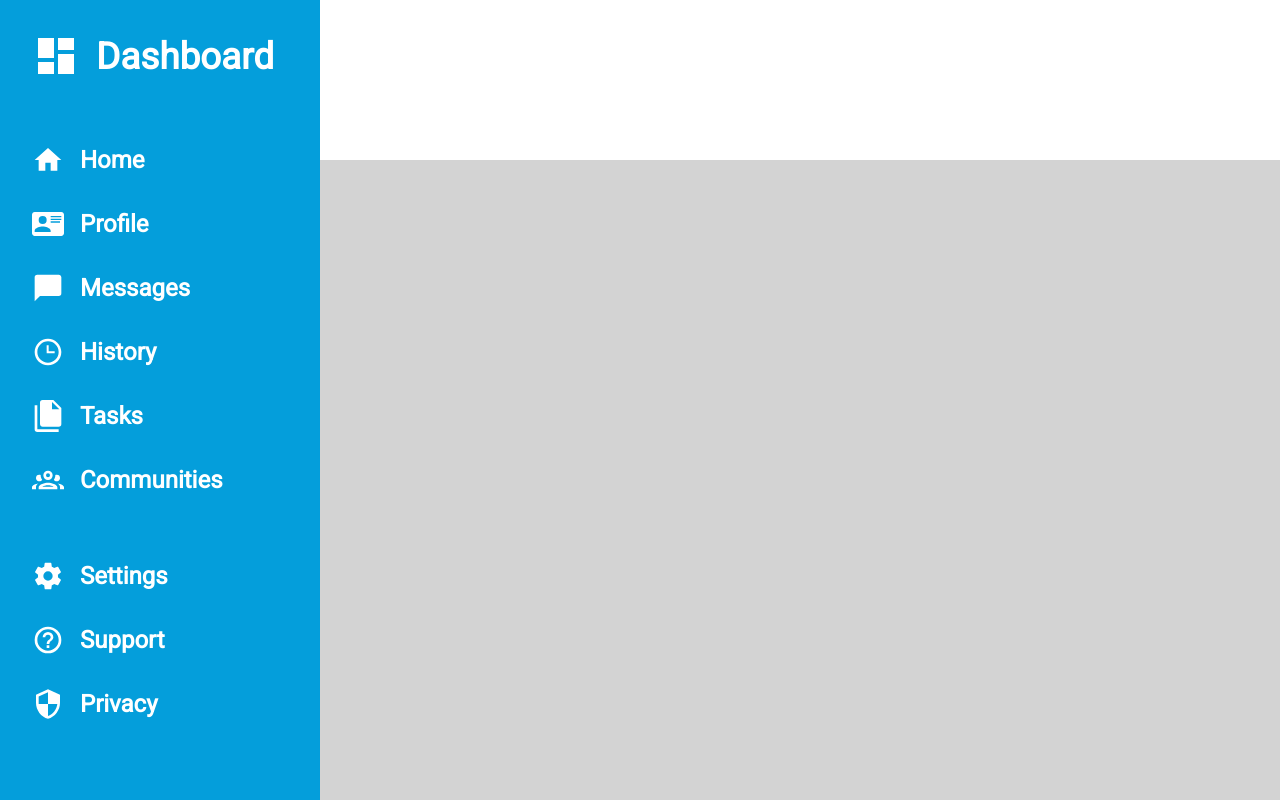
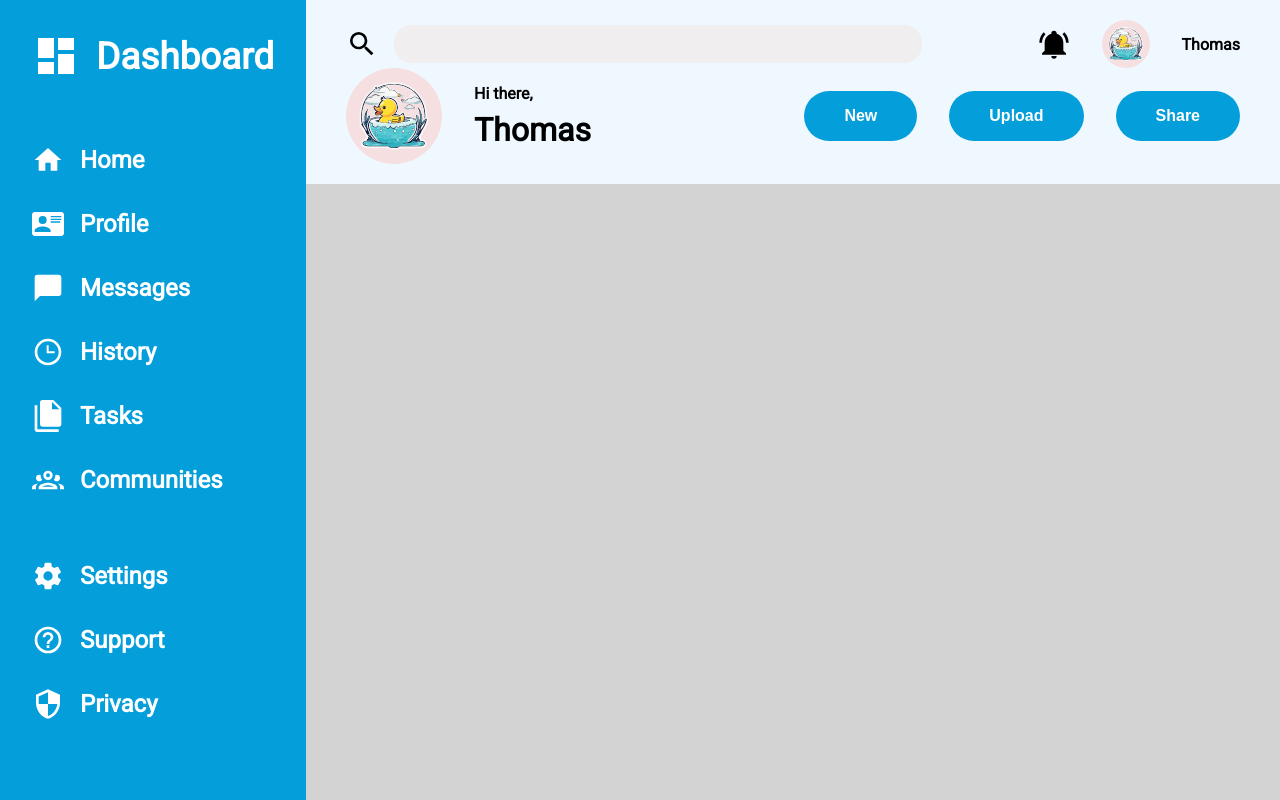
Before and after one commit to thuang3316/dashboard, a plain HTML site: page index.html in a window 1280 px wide. Shown: the top 800 px of the page. Drawn offline with Linux system fonts and the light colour scheme.

Commit message:
Finish styling header

```diff
--- a/index.html
+++ b/index.html
@@ -50,7 +50,33 @@
                 <div class="sidebar-content">Privacy</div>
             </div>
         </div>
-        <div class="header"></div>
+        <div class="header">
+            <div class="search-bar">
+                <div class="left">
+                    <img src="./icon/magnify.svg" alt="search-icon" class="header-icon">
+                    <input type="text" name="search-bar" id="search-bar">
+                </div>
+                <div class="right">
+                    <img src="./icon/bell-ring.svg" alt="notification-icon" class="header-icon">
+                    <img src="./icon/rubber-duck-8510266.svg" alt="avatar" class="avatar-small">
+                    <div class="name">Thomas</div>
+                </div>
+            </div>
+            <div class="lower">
+                <div class="left">
+                    <img src="./icon/rubber-duck-8510266.svg" alt="avatar" class="avatar">
+                    <div class="greeting">
+                        <div class="small">Hi there,</div>
+                        <div class="big">Thomas</div>
+                    </div>
+                </div>
+                <div class="right">
+                    <button>New</button>
+                    <button>Upload</button>
+                    <button>Share</button>
+                </div>
+            </div>
+        </div>
         <div class="content"></div>
     </div>
 </body>
--- a/styles.css
+++ b/styles.css
@@ -14,7 +14,7 @@ body {
 
 .container {
     display: grid;
-    grid-template: 1fr 4fr / 1fr 3fr;
+    grid-template: 1fr 4.5fr / 1fr 3.5fr;
     min-height: 100vh;
 }
 
@@ -70,9 +70,111 @@ body {
 /* header */
 
 .header {
+    background-color: aliceblue;
     display: flex;
     flex-direction: column;
     margin: 0;
+    padding: 20px 40px;
+    justify-content: space-between;
+}
+
+/* upper part */
+.search-bar {
+    display: flex;
+    justify-content: space-between;
+}
+
+.search-bar .left,.right {
+    display: flex;
+    align-items: center;
+    gap: 1rem;
+}
+
+.search-bar .right {
+    gap: 2rem;
+}
+
+#search-bar {
+  width: 500px;
+  padding: 10px 14px;
+  font-size: 16px;
+  background-color: rgb(240, 238, 238);
+
+  border: none;
+  border-radius: 2ch;
+  outline: none;
+
+  transition: border-color 0.2s ease, box-shadow 0.2s ease;
+}
+
+#search-bar:focus {
+  border-color: #4f46e5;
+  box-shadow: 0 0 0 3px rgba(79, 70, 229, 0.2);
+}
+
+.name {
+    font-weight: bold;
+}
+
+/* bottom part */
+.lower {
+    display: flex;
+    justify-content: space-between;
+}
+
+.lower .left {
+    display: flex;
+    align-items: center;
+    gap: 2rem;
+}
+
+.greeting {
+    display: flex;
+    flex-direction: column;
+    gap: 0.5rem;
+}
+
+.greeting .small {
+    font-weight: bold;
+}
+
+.greeting .big {
+    font-weight: bold;
+    font-size: 2rem;
+}
+
+.lower .right {
+    display: flex;
+    gap: 2rem;
+}
+
+button {
+    background-color: rgb(4, 158, 219);
+    font-size: 1rem;
+    color: white;
+    font-weight: bold;
+    border: none;
+    border-radius: 2em;
+    padding: 1rem 2.5rem;
+}
+
+/* icon-styling */
+.header-icon {
+    height: 2rem;
+    width: auto;
+}
+
+.avatar-small,
+.avatar {
+    width: 3rem;
+    height: 3rem;
+    border-radius: 50%;
+    overflow: hidden;
+}
+
+.avatar {
+    width: 6rem;
+    height: 6rem;
 }
 
 .content {
```
